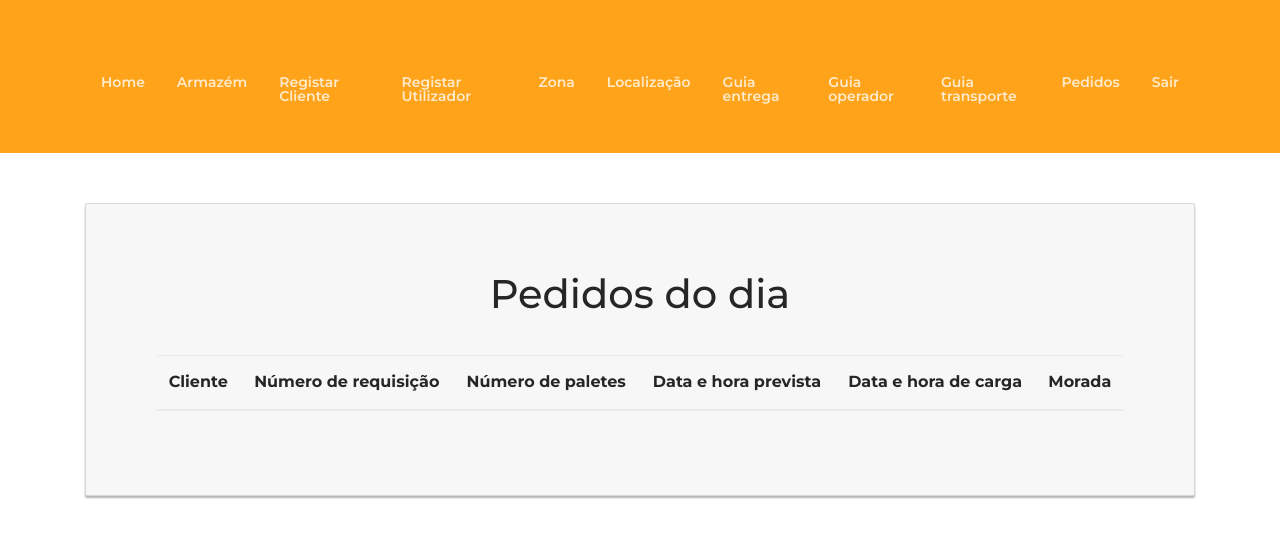
After one commit to Alex-Jer/pom-logistica, a PHP site: page /listagem_pedidos_armazem.php in a window 1280 px wide. The commit adds this page. Shown: the top 538 px of the page. Run offline with PHP 8.4, Linux system fonts and the light colour scheme; data comes from the database, SQL or seed files in the repository; lists and menus that the app fills with data are empty.

Commit message:
"Pedidos do dia"

```diff
--- a/Guia_Devolucao.php
+++ b/Guia_Operador.php
@@ -85,10 +85,10 @@ exit;
         <div class="card card-container">
             <!-- <img class="profile-img-card" src="//lh3.googleusercontent.com/-6V8xOA6M7BA/AAAAAAAAAAI/AAAAAAAAAAA/rzlHcD0KYwo/photo.jpg?sz=120" alt="" /> -->
             <p id="profile-name" class="profile-name-card"></p>
-            <form class="form-signin" action="Guia_Devolucao.php" method="post">
+            <form class="form-signin" action="Guia_Operador.php" method="post">
                 <span id="reauth-email" class="reauth-email"></span>
                 <div style="text-align:center">
-                    <h1>Guia de devolução</h1>
+                    <h1>Guia do operador</h1>
                     <br>
                     <select class="form-control" name="cliente" style="text-align-last:center">
                         <option value="" disabled selected>Cliente</option>
--- /dev/null
+++ b/listagem_pedidos_armazem.php
@@ -0,0 +1,111 @@
+<!DOCTYPE html>
+<html lang=pt dir="ltr">
+<?php
+include 'navbarLogin.php';
+if ($_SERVER["REQUEST_METHOD"] == "POST") {
+    $matricula = $_POST["matricula"];
+    $horacarga = $_POST["horacarga"];
+    $horadescarga = $_POST["horadescarga"];
+    $morada = $_POST["morada"];
+    $sql = "INSERT INTO guia (tipo_guia_id, matricula, data_carga, data_prevista, morada) VALUES (3, '$matricula', '$horacarga', '$horadescarga', '$morada')";
+    if (mysqli_query($conn, $sql)) {
+        ?>
+        <script type="text/javascript">
+            alert("New record created successfully");
+        </script>
+    <?php
+} else {
+    echo "Error: " . $sql . "<br>" . mysqli_error($conn);
+}
+mysqli_close($conn);
+//header("Location: navbarLogin.php");
+exit;
+}
+?>
+
+<head>
+    <link rel="stylesheet" href="style.css">
+    <link rel="stylesheet" href="">
+    <meta charset="utf-8">
+    <link rel="stylesheet" href="node_modules\bootstrap3\dist\css\bootstrap.min.css">
+    <!-- Bootstrap CSS -->
+    <link rel="stylesheet" href="css/bootstrap.min.css">
+
+    <!-- FontAwesome CSS -->
+    <link rel="stylesheet" href="css/font-awesome.min.css">
+
+    <!-- ElegantFonts CSS -->
+    <link rel="stylesheet" href="css/elegant-fonts.css">
+
+    <!-- themify-icons CSS -->
+    <link rel="stylesheet" href="css/themify-icons.css">
+
+    <!-- Swiper CSS -->
+    <link rel="stylesheet" href="css/swiper.min.css">
+
+    <!-- Styles -->
+    <link rel="stylesheet" href="style.css">
+</head>
+
+<body>
+    <div class="container">
+        <div class="card card-container" style="text-align:center; width:100%; max-width: 100000px">
+            <!-- <img class="profile-img-card" src="//lh3.googleusercontent.com/-6V8xOA6M7BA/AAAAAAAAAAI/AAAAAAAAAAA/rzlHcD0KYwo/photo.jpg?sz=120" alt="" /> -->
+            <p id="profile-name" class="profile-name-card"></p>
+            <form class="container" action="listagem_pedidos_armazem.php" method="post">
+                <div style="text-align:center">
+                    <h1>Pedidos do dia</h1>
+                    <br>
+                    <div class="container">
+
+                        <table class="table">
+                            <thead>
+                                <tr>
+                                    <th>Cliente</th>
+                                    <th>Número de requisição</th>
+                                    <th>Número de paletes</th>
+                                    <th>Data e hora prevista</th>
+                                    <th>Data e hora de carga</th>
+                                    <th>Morada</th>
+                                </tr>
+                            </thead>
+                            <tbody>
+                                <?php
+                                $query = mysqli_query($conn, "SELECT * FROM guia WHERE tipo_guia_id = 3 ORDER BY 'data_carga' ASC");
+                                foreach ($query as $eachRow) {
+                                    $clienteId = $eachRow['cliente_id'];
+                                    $numReq = $eachRow['numero_requisicao'];
+                                    $numPaletes = $eachRow['numero_paletes'];
+                                    $dataPrevista = $eachRow['data_prevista'];
+                                    $dataCarga = $eachRow['data_carga'];
+                                    $morada = $eachRow['morada'];
+                                    $nome = mysqli_query($conn, "SELECT * FROM cliente WHERE id='$clienteId'");
+                                    $sql2 = mysqli_fetch_array($nome);
+                                    $sql3 = $sql2['nome'];
+                                    ?>
+                                    <tr>
+                                        <td><?php echo $sql3 ?></td>
+                                        <td><?php echo $numReq ?></td>
+                                        <td><?php echo $numPaletes ?></td>
+                                        <td><?php echo $dataPrevista ?></td>
+                                        <td><?php echo $dataCarga ?></td>
+                                        <td><?php echo $morada ?></td>
+                                    </tr>
+                                    <?php
+                                }
+                                    ?>
+                            </tbody>
+                        </table>
+                        <?php
+                        ?>
+                    </div>
+                    <br>
+                    <!--<button class="btn btn-lg btn-primary btn-block btn-signin" type="submit">Confirmar</button>-->
+            </form><!-- /form -->
+        </div><!-- /card-container -->
+    </div><!-- /container -->
+    <script type="text/javascript"></script>
+    <script type="text/javascript"></script>
+</body>
+
+</html>
--- a/navbarLogin.php
+++ b/navbarLogin.php
@@ -54,8 +54,9 @@ include 'db.php'
                                     <li><a href="zona.php">Zona</a></li>
                                     <li><a href="localizacao.php">Localização</a></li>
                                     <li><a href="Guia_Entrega.php">Guia entrega</a></li>
-                                    <li><a href="Guia_Devolucao.php">Guia devolução</a></li>
+                                    <li><a href="Guia_Operador.php">Guia operador</a></li>
                                     <li><a href="Guia_Transporte.php">Guia transporte</a></li>
+                                    <li><a href="listagem_pedidos_armazem.php">Pedidos</a></li>
                                     <li><a href="index.php">Sair</a></li>
                                 </ul>
                             </nav><!-- .site-navigation -->
--- a/operador.php
+++ b/operador.php
@@ -45,7 +45,7 @@ include 'db.php'
                                 <ul class="d-flex flex-column flex-lg-row justify-content-lg-end align-content-center">
                                     <li><a href="operador.php">Home</a></li>
                                     <li><a href="armazem.php">Armazém</a></li>
-                                    <li><a href="Guia_Devolucao.php">Guia de devolução</a></li>
+                                    <li><a href="Guia_Operador.php">Guia do operador</a></li>
                                     <li><a href="index.php">Sair</a></li>
                                 </ul>
                             </nav><!-- .site-navigation -->
--- a/tipoguia.php
+++ b/tipoguia.php
@@ -58,7 +58,7 @@ exit;
                     <select name="combobox">
                         <option value="Entrega">Entrega</option>
                         <option value="Transporte">Transporte</option>
-                        <option value="Devolução">Devolução</option>
+                        <option value="Operador">Operador</option>
                     </select>
                 </div>
                 &nbsp;
```
Also changed, not shown: Guia_Transporte.php (+37 -5 lines).
